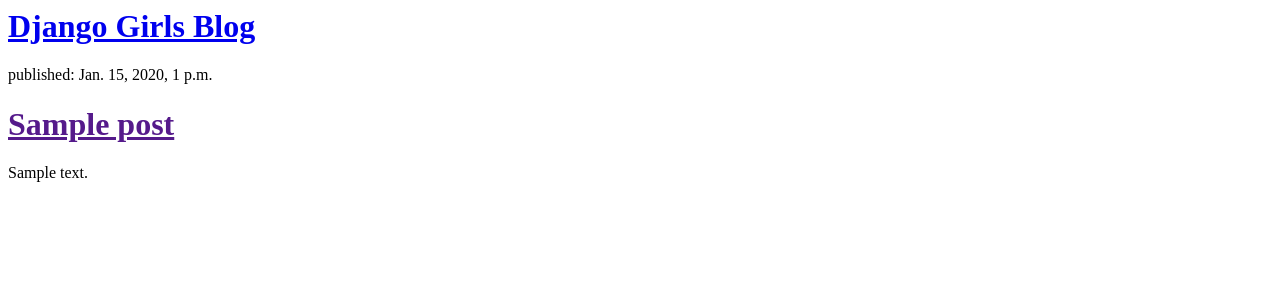
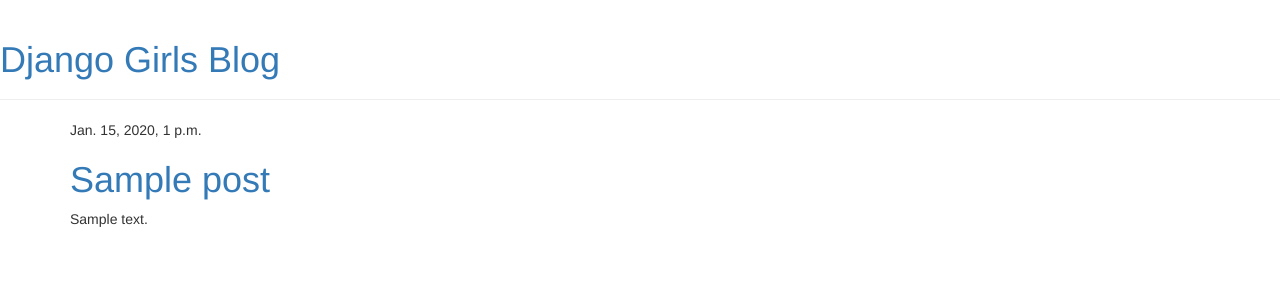
Before and after one commit to taime/my-first-blog, a Django app: template blog/templates/blog/post_list.html in a window 1280 px wide. Shown: the top 300 px of the page. Run offline with Django 3.2, Linux system fonts and the light colour scheme; the template is opened without the code that fills it: values that come from a table or form of the project are taken from there, others are empty; tables that the repository leaves empty hold one stand-in row (values such as "Sample post"); some libraries are stand-ins or nearby versions.

Commit message:
CSS styles

```diff
--- a/blog/templates/blog/post_list.html
+++ b/blog/templates/blog/post_list.html
@@ -1,18 +1,30 @@
-<html>
+{% load staticfiles %}
+    <html>
         <head>
             <title>Django Girls blog</title>
+            <link rel="stylesheet" href="//maxcdn.bootstrapcdn.com/bootstrap/3.2.0/css/bootstrap.min.css">
+            <link rel="stylesheet" href="//maxcdn.bootstrapcdn.com/bootstrap/3.2.0/css/bootstrap-theme.min.css">
+            <link rel="stylesheet" href="{% static 'css/blog.css' %}">
         </head>
         <body>
-    <div>
+<div class="page-header">
         <h1><a href="/">Django Girls Blog</a></h1>
     </div>
 
-    {% for post in posts %}
-        <div>
-            <p>published: {{ post.published_date }}</p>
-            <h1><a href="">{{ post.title }}</a></h1>
-            <p>{{ post.text|linebreaks }}</p>
+    <div class="content container">
+        <div class="row">
+            <div class="col-md-8">
+                {% for post in posts %}
+                    <div class="post">
+                        <div class="date">
+                            {{ post.published_date }}
+                        </div>
+                        <h1><a href="">{{ post.title }}</a></h1>
+                        <p>{{ post.text|linebreaks }}</p>
+                    </div>
+                {% endfor %}
+            </div>
         </div>
-    {% endfor %}
+    </div>
         </body>
     </html>
```
